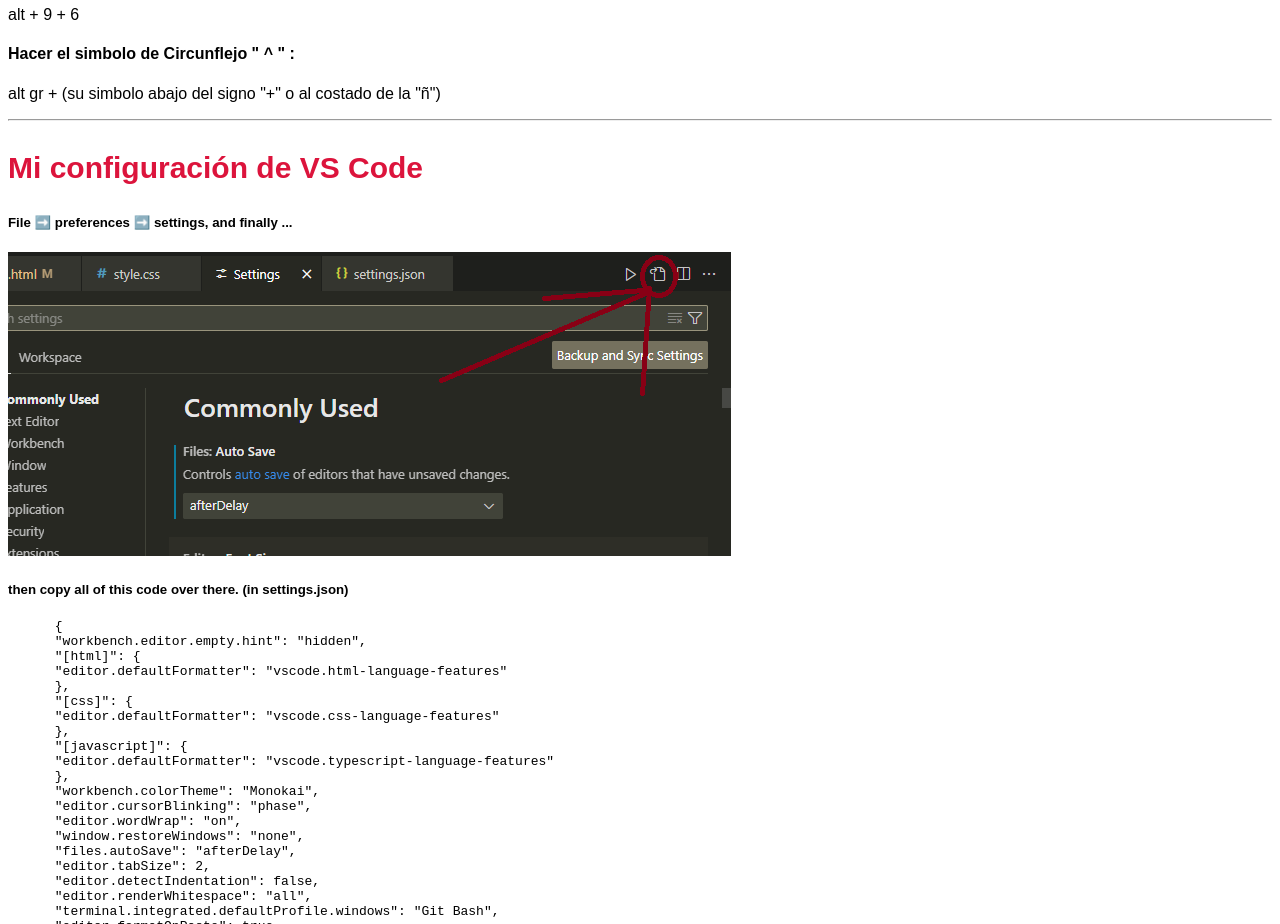
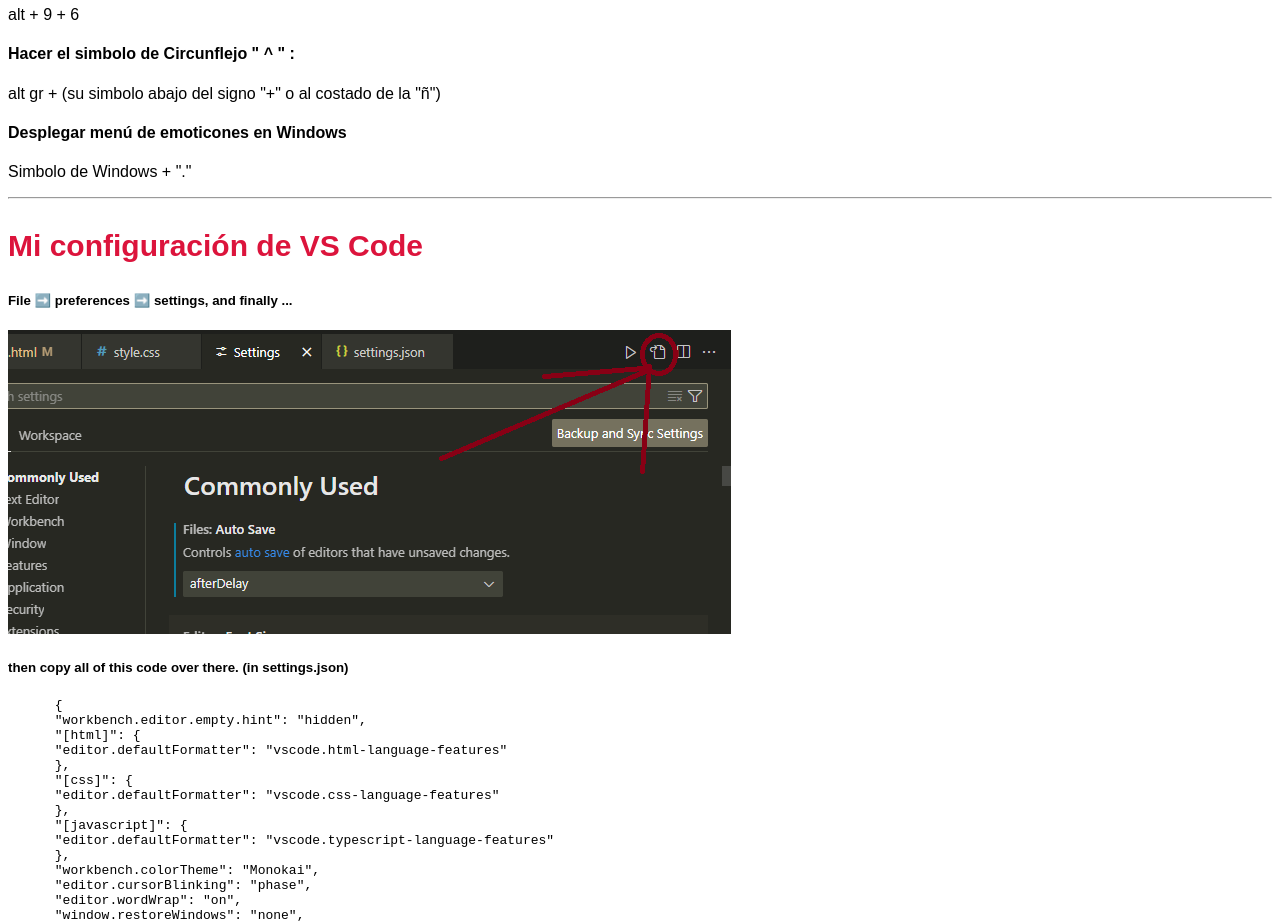
Before and after one commit to Samu43lz/myConfig-shortcuts-emmet, a plain HTML site: page index.html in a window 1280 px wide. Shown: the part 960-1884 px from the top of the page. Drawn offline with Linux system fonts and the light colour scheme; a web font is replaced by a local one.

Commit message:
añadiendo nuevo shortcut

```diff
--- a/index.html
+++ b/index.html
@@ -37,6 +37,8 @@
   <p>alt + 9 + 6</p>
   <h4>Hacer el simbolo de Circunflejo " <strong>^</strong> " :</h4>
   <p>alt gr + (su simbolo abajo del signo "+" o al costado de la "ñ")</p>
+  <h4>Desplegar menú de emoticones en Windows</h4>
+  <p> Simbolo de Windows + "."</p>
 
   <hr>
 
```
